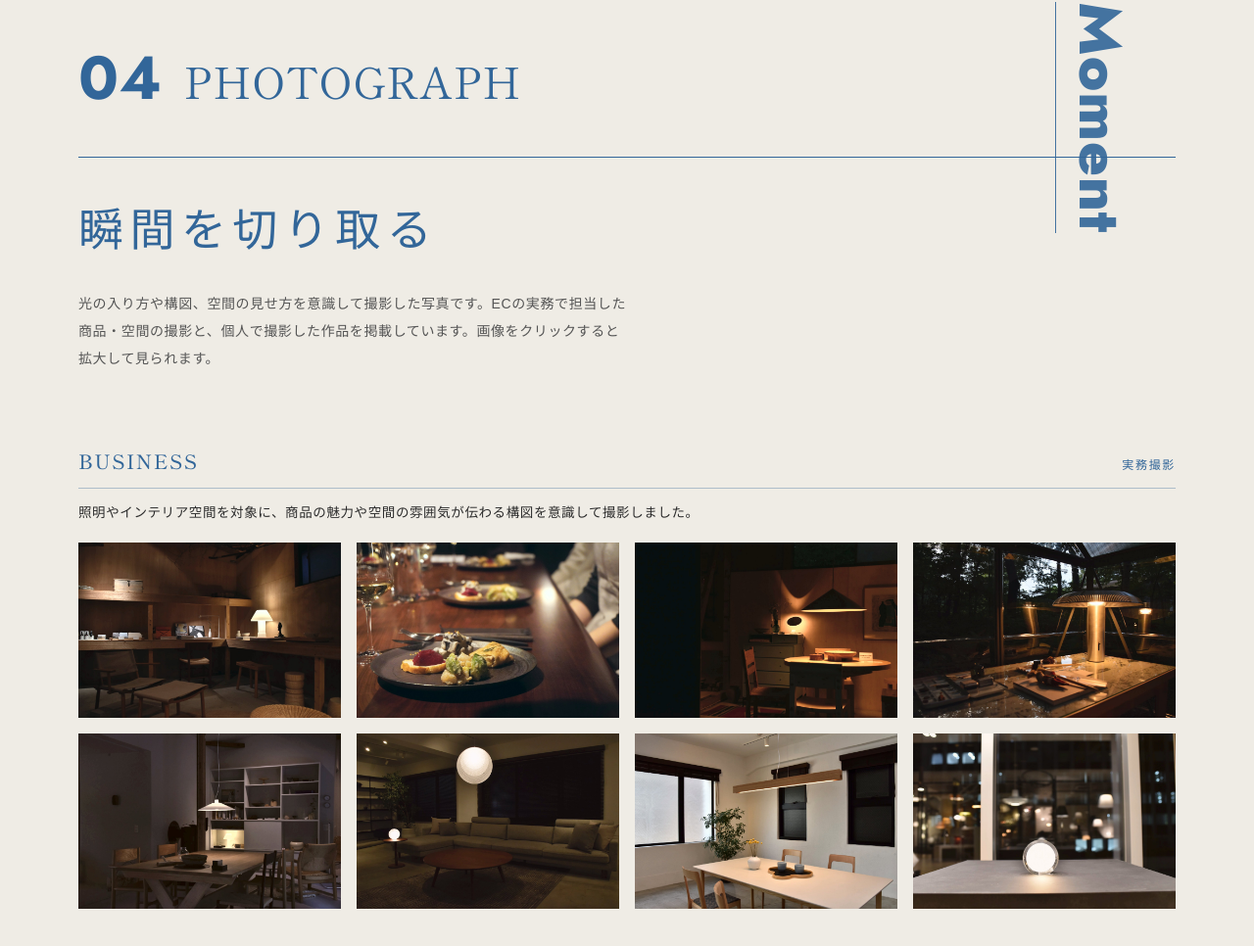
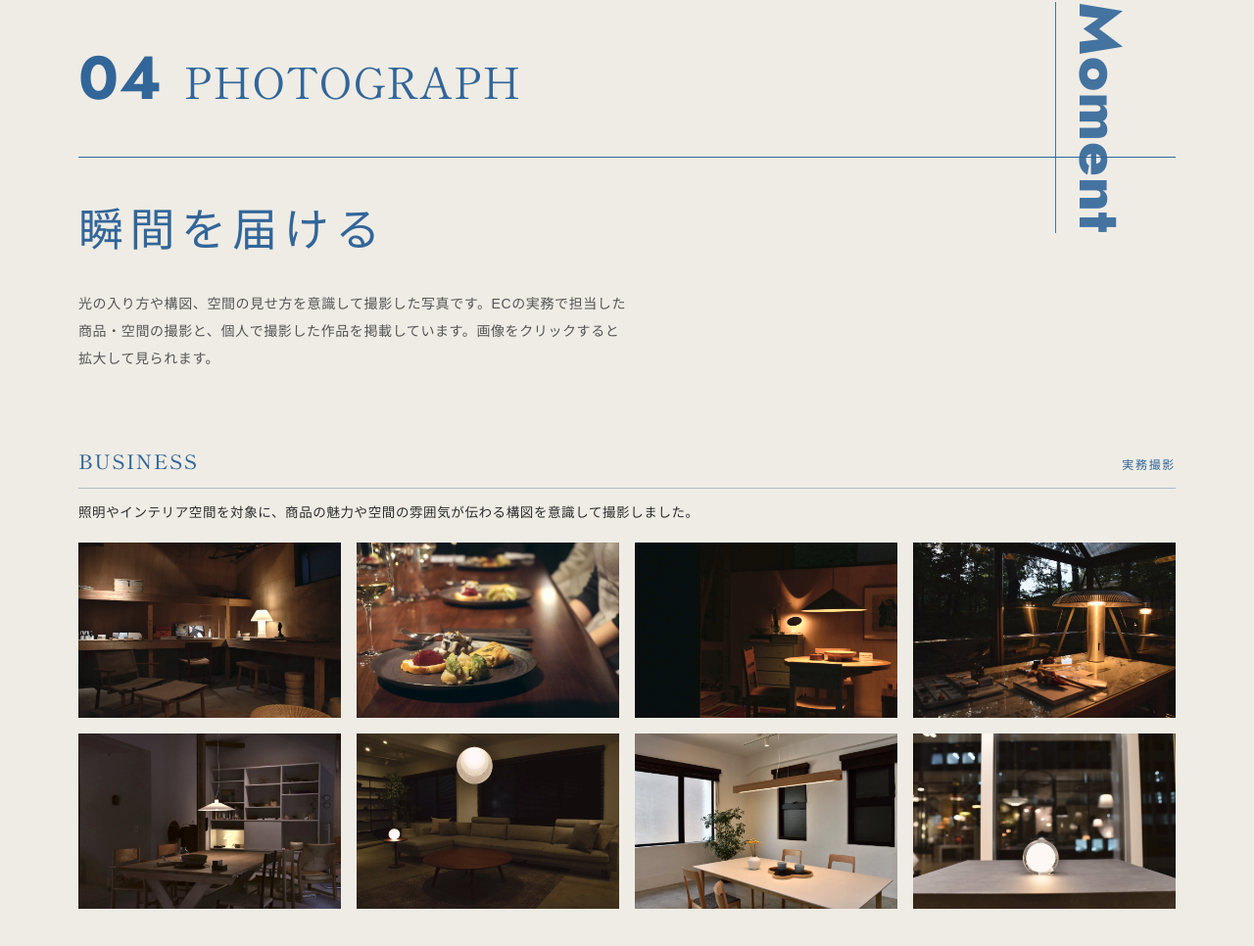
Before and after one commit to air0323/portfolio-works, a plain HTML site: page top/index.html in a window 1280 px wide. Shown: the part 9360-10326 px from the top of the page at 98% size. Drawn offline with Linux system fonts and the light colour scheme; a web font is replaced by a local one.

Commit message:
1120_ver4

```diff
--- a/top/index.html
+++ b/top/index.html
@@ -271,7 +271,7 @@
         <h2 class="chapter__no"><span class="num">04</span><span>PHOTOGRAPH</span></h2>
         <p class="chapter__vertical" aria-hidden="true">Moment</p>
         <div class="chapter__cross">
-          <p class="chapter__copy">瞬間を切り取る</p>
+          <p class="chapter__copy">瞬間を届ける</p>
           <p class="chapter__intro">光の入り方や構図、空間の見せ方を意識して撮影した写真です。ECの実務で担当した商品・空間の撮影と、個人で撮影した作品を掲載しています。画像をクリックすると拡大して見られます。</p>
         </div>
       </div>
```
